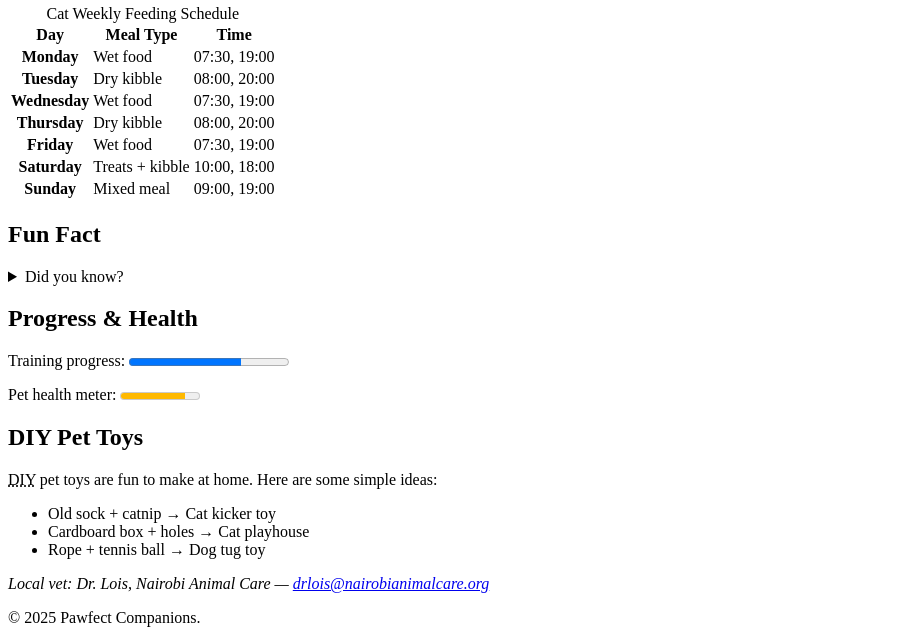
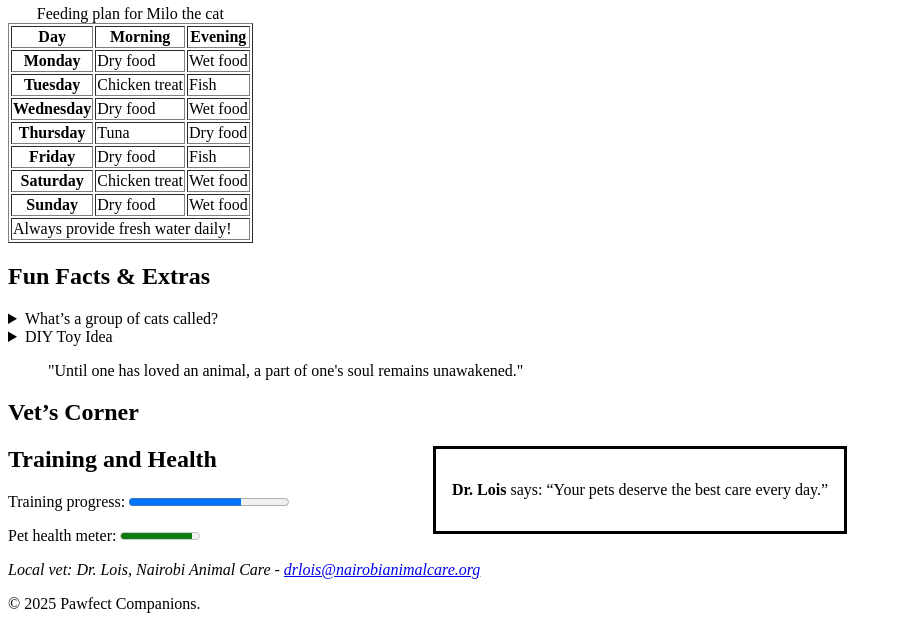
Before and after one commit to faith444/pawfect-companions, a plain HTML site: page extras.html in a window 1280 px wide. Shown: the part 240-883 px from the top of the page, without its empty margins (0-903 px from the left). Drawn offline with Linux system fonts and the light colour scheme.

Commit message:
Update extras.html

```diff
--- a/extras.html
+++ b/extras.html
@@ -1,112 +1,95 @@
 <!doctype html>
 <html lang="en">
-
 <head>
   <meta charset="utf-8" />
   <title>Extra Treats - Pawfect Companions</title>
-    <meta name="description" content="Feeding schedule, fun facts, and interactive HTML elements for pets." />
+  <meta name="description" content="Fun extras including feeding schedules, pet tips, and trivia." />
   <meta name="viewport" content="width=device-width, initial-scale=1" />
-    <link rel="canonical" href="https://yourusername.github.io/pawfect-companions/extras.html" />
+  <link rel="canonical" href="https://faith444.github.io/pawfect-companions/extras.html" />
 </head>
-
 <body>
   <a href="#main">Skip to content</a>
 
   <header>
-        <h1>Pawfect Companions - Extra Treats</h1>
+    <h1>Extra Treats</h1>
     <nav aria-label="Primary">
       <ul>
         <li><a href="index.html">Home</a></li>
         <li><a href="about.html">About</a></li>
         <li><a href="media.html">Media</a></li>
-                <li><a href="extras.html" aria-current="page">Extras</a></li>
+        <li><a href="extras.html" aria-current="page">Extra Treats</a></li>
       </ul>
     </nav>
   </header>
 
   <main id="main">
     <article>
-            <header>
-                <h2> Pet Spotlight of the Week: Feeding your Feline!</h2>
-            </header>
-
-            <table>
-                <caption>Cat Weekly Feeding Schedule</caption>
+      <!-- Feeding Schedule Table -->
+      <section>
+        <h2>Cat Weekly Feeding Schedule</h2>
+        <table border="1">
+          <caption>Feeding plan for Milo the cat</caption>
           <thead>
             <tr>
               <th scope="col">Day</th>
-                        <th scope="col">Meal Type</th>
-                        <th scope="col">Time</th>
+              <th scope="col">Morning</th>
+              <th scope="col">Evening</th>
             </tr>
           </thead>
           <tbody>
-                    <tr>
-                        <th scope="row">Monday</th>
-                        <td>Wet food</td>
-                        <td>07:30, 19:00</td>
-                    </tr>
-                    <tr>
-                        <th scope="row">Tuesday</th>
-                        <td>Dry kibble</td>
-                        <td>08:00, 20:00</td>
-                    </tr>
-                    <tr>
-                        <th scope="row">Wednesday</th>
-                        <td>Wet food</td>
-                        <td>07:30, 19:00</td>
-                    </tr>
-                    <tr>
-                        <th scope="row">Thursday</th>
-                        <td>Dry kibble</td>
-                        <td>08:00, 20:00</td>
-                    </tr>
-                    <tr>
-                        <th scope="row">Friday</th>
-                        <td>Wet food</td>
-                        <td>07:30, 19:00</td>
-                    </tr>
-                    <tr>
-                        <th scope="row">Saturday</th>
-                        <td>Treats + kibble</td>
-                        <td>10:00, 18:00</td>
-                    </tr>
-                    <tr>
-                        <th scope="row">Sunday</th>
-                        <td>Mixed meal</td>
-                        <td>09:00, 19:00</td>
-                    </tr>
+            <tr><th scope="row">Monday</th><td>Dry food</td><td>Wet food</td></tr>
+            <tr><th scope="row">Tuesday</th><td>Chicken treat</td><td>Fish</td></tr>
+            <tr><th scope="row">Wednesday</th><td>Dry food</td><td>Wet food</td></tr>
+            <tr><th scope="row">Thursday</th><td>Tuna</td><td>Dry food</td></tr>
+            <tr><th scope="row">Friday</th><td>Dry food</td><td>Fish</td></tr>
+            <tr><th scope="row">Saturday</th><td>Chicken treat</td><td>Wet food</td></tr>
+            <tr><th scope="row">Sunday</th><td>Dry food</td><td>Wet food</td></tr>
           </tbody>
+          <tfoot>
+            <tr><td colspan="3">Always provide fresh water daily!</td></tr>
+          </tfoot>
         </table>
-
-            <section>
-                <h2>Fun Fact</h2>
-                <details>
-                    <summary>Did you know?</summary>
-                    <p>A group of cats is called a <em>clowder</em>.</p>
-                </details>
       </section>
 
+      <!-- Fun Facts & Extras -->
       <section>
-                <h2>Progress & Health</h2>
-                <p>Training progress: <progress value="70" max="100">70%</progress></p>
-                <p>Pet health meter: <meter min="0" max="100" low="30" high="80" optimum="50" value="82">82%</meter></p>
+        <h2>Fun Facts & Extras</h2>
+        <details>
+          <summary>What’s a group of cats called?</summary>
+          <p>The collective noun for cats is <em><i>a clowder</i></em>.</p>
+        </details>
+        <details>
+          <summary>DIY Toy Idea</summary>
+          <p>You can make a fun <abbr title="Do It Yourself">DIY</abbr> toy for your cat using yarn or cardboard.</p>
+        </details>
+        <blockquote cite="https://www.goodreads.com/quotes/tag/pets">
+          "Until one has loved an animal, a part of one's soul remains unawakened."
+        </blockquote>
       </section>
 
+      <!-- Dialog with Dr. Lois -->
       <section>
-                <h2>DIY Pet Toys</h2>
-                <p><abbr title="Do It Yourself">DIY</abbr> pet toys are fun to make at home. Here are some simple ideas:
-                </p>
-                <ul>
-                    <li>Old sock + catnip → Cat kicker toy</li>
-                    <li>Cardboard box + holes → Cat playhouse</li>
-                    <li>Rope + tennis ball → Dog tug toy</li>
-                </ul>
-
+        <h2>Vet’s Corner</h2>
+        <dialog open>
+          <p><strong>Dr. Lois</strong> says: “Your pets deserve the best care every day.”</p>
+        </dialog>
       </section>
 
+      <!-- Progress & Meter -->
+      <section>
+        <h2>Training and Health</h2>
+        <p>Training progress:
+          <progress value="70" max="100">70%</progress>
+        </p>
+        <p>Pet health meter:
+          <meter value="0.9" min="0" max="1" optimum="1">90%</meter>
+        </p>
+      </section>
+
+      <!-- Contact Vet -->
       <footer>
         <address>
-                    Local vet: Dr. Lois, Nairobi Animal Care —
+          Local vet: Dr. Lois, Nairobi Animal Care -
           <a href="mailto:drlois@nairobianimalcare.org">drlois@nairobianimalcare.org</a>
         </address>
       </footer>
@@ -117,5 +100,4 @@
     <p>&copy; <time datetime="2025">2025</time> Pawfect Companions.</p>
   </footer>
 </body>
-
 </html>
```
Lines whose indentation alone changed are shown as unchanged.
